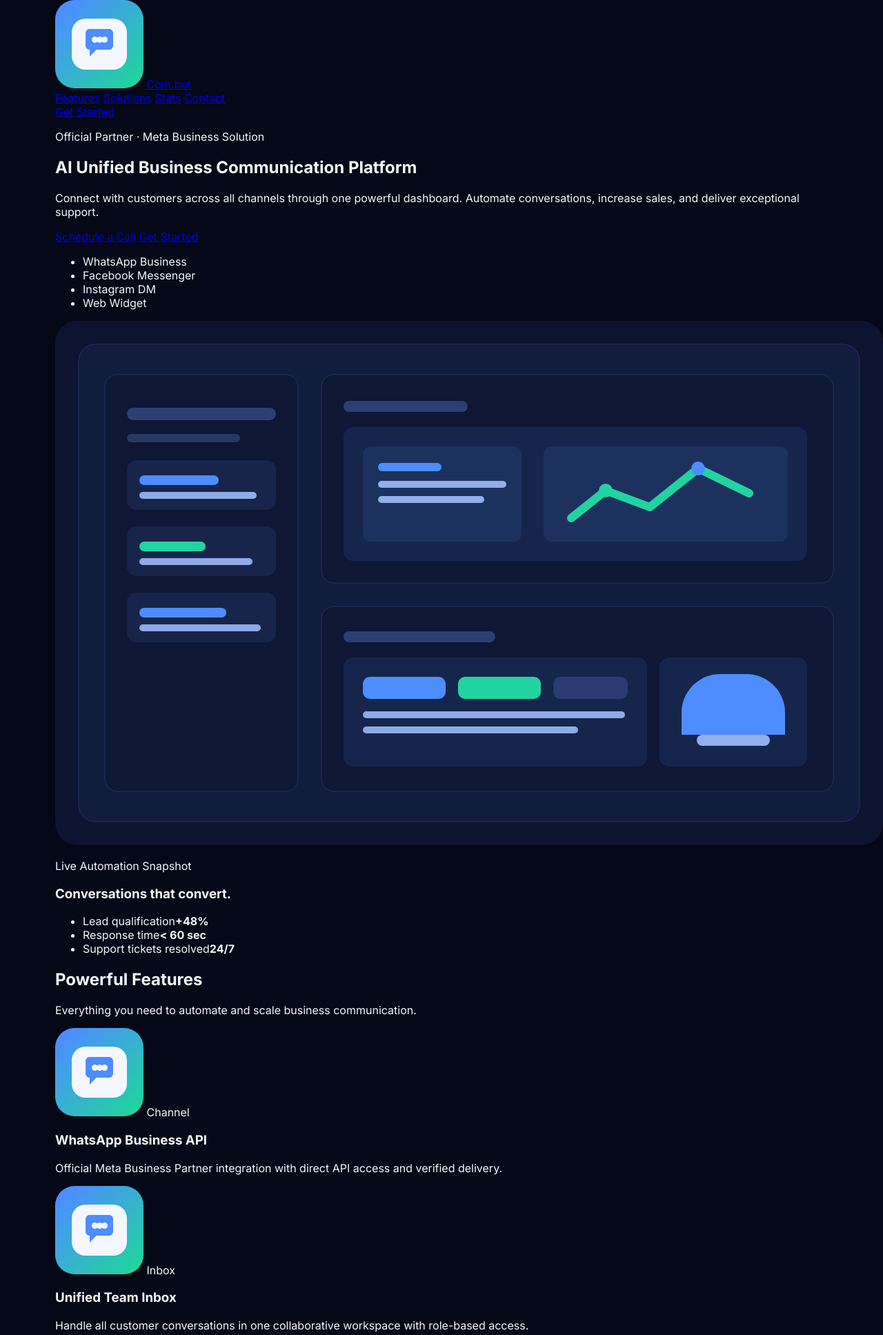
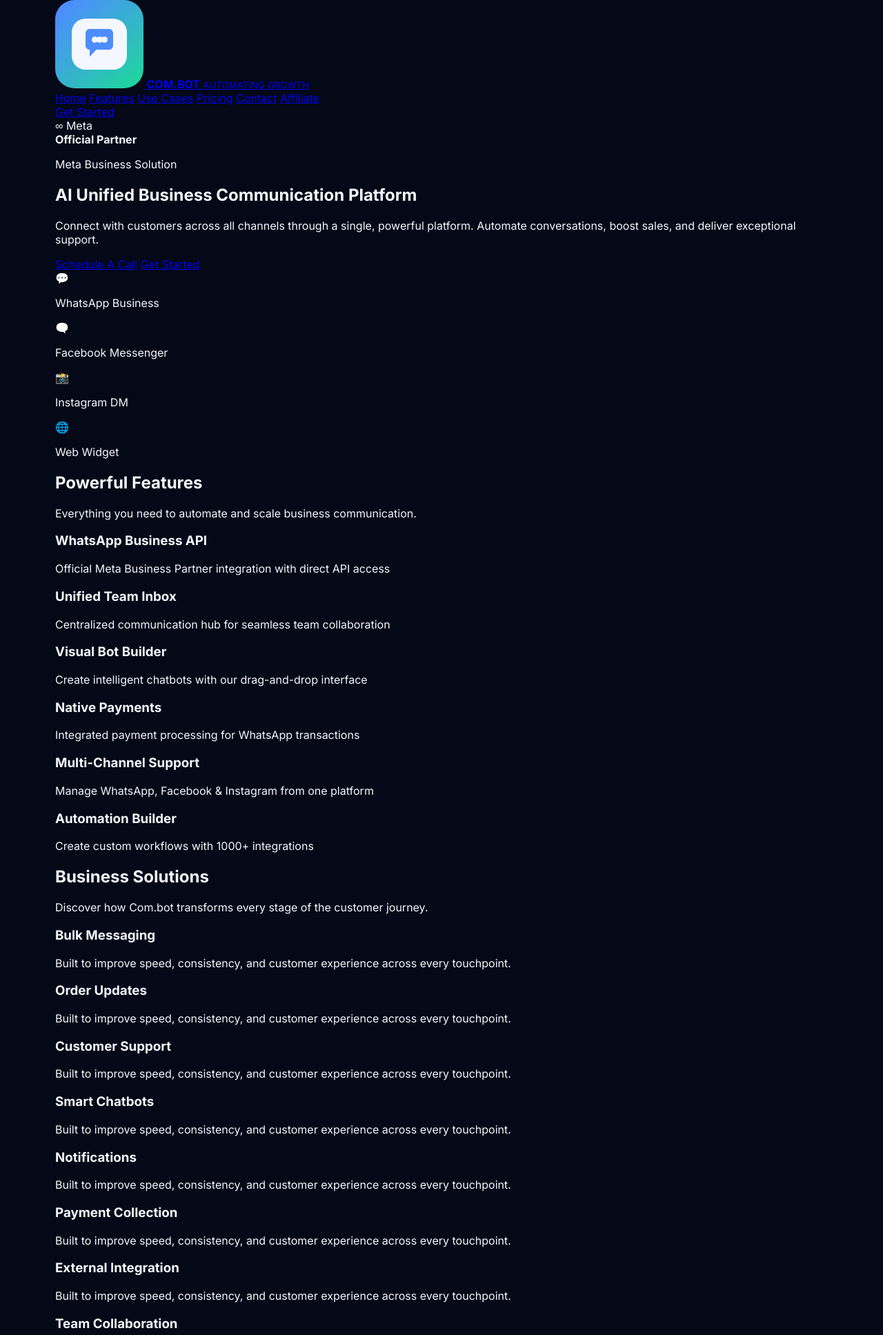
Before and after one commit to vinitjhaji/Vinit, a Laravel app: page / in a window 1280 px wide. Shown: the top 1935 px of the page at 69% size. Run offline with Laravel 12, Linux system fonts and the light colour scheme.

Commit message:
Redesign landing front-end to match com.bot hero style
Co-authored-by: vinitjhaji <vinitjhaji@users.noreply.github.com>

```diff
--- a/resources/views/welcome.blade.php
+++ b/resources/views/welcome.blade.php
@@ -36,23 +36,23 @@
 <body>
 @php
     $features = [
-        ['title' => 'WhatsApp Business API', 'description' => 'Official Meta Business Partner integration with direct API access and verified delivery.', 'icon' => 'Channel'],
-        ['title' => 'Unified Team Inbox', 'description' => 'Handle all customer conversations in one collaborative workspace with role-based access.', 'icon' => 'Inbox'],
-        ['title' => 'Visual Bot Builder', 'description' => 'Build chatbot journeys with drag-and-drop flows and reusable automation blocks.', 'icon' => 'Bot'],
-        ['title' => 'Native Payments', 'description' => 'Accept payments directly in chat to reduce checkout friction and increase conversions.', 'icon' => 'Pay'],
-        ['title' => 'Multi-Channel Support', 'description' => 'Manage WhatsApp, Instagram, Facebook Messenger, and web widget threads in one view.', 'icon' => 'Omni'],
-        ['title' => 'Automation Builder', 'description' => 'Connect 1000+ tools and trigger workflows for lead qualification, support, and follow-up.', 'icon' => 'Flow'],
+        ['title' => 'WhatsApp Business API', 'description' => 'Official Meta Business Partner integration with direct API access'],
+        ['title' => 'Unified Team Inbox', 'description' => 'Centralized communication hub for seamless team collaboration'],
+        ['title' => 'Visual Bot Builder', 'description' => 'Create intelligent chatbots with our drag-and-drop interface'],
+        ['title' => 'Native Payments', 'description' => 'Integrated payment processing for WhatsApp transactions'],
+        ['title' => 'Multi-Channel Support', 'description' => 'Manage WhatsApp, Facebook & Instagram from one platform'],
+        ['title' => 'Automation Builder', 'description' => 'Create custom workflows with 1000+ integrations'],
     ];
 
     $solutions = [
-        ['title' => 'Bulk Messaging', 'icon' => 'Bulk'],
-        ['title' => 'Order Updates', 'icon' => 'Order'],
-        ['title' => 'Customer Support', 'icon' => 'Help'],
-        ['title' => 'Smart Chatbots', 'icon' => 'AI'],
-        ['title' => 'Notifications', 'icon' => 'Bell'],
-        ['title' => 'Payment Collection', 'icon' => 'Bill'],
-        ['title' => 'External Integrations', 'icon' => 'API'],
-        ['title' => 'Team Collaboration', 'icon' => 'Team'],
+        'Bulk Messaging',
+        'Order Updates',
+        'Customer Support',
+        'Smart Chatbots',
+        'Notifications',
+        'Payment Collection',
+        'External Integration',
+        'Team Collaboration',
     ];
 
     $stats = [
@@ -60,22 +60,22 @@
         ['value' => '100+', 'label' => 'Government Bodies'],
         ['value' => '500+', 'label' => 'Global Partners'],
         ['value' => '50+', 'label' => 'Countries Served'],
-        ['value' => '25M+', 'label' => 'Messages / Day'],
-        ['value' => '100K+', 'label' => 'Bots Created'],
+        ['value' => '25M+', 'label' => 'Messages/Day', 'note' => 'Processed through our platform'],
+        ['value' => '100K+', 'label' => 'Bots Created', 'note' => 'Automating customer interactions'],
     ];
 
     $brands = [
         [
             'name' => '11 Automations',
-            'description' => 'Enterprise-grade automation solutions built for teams that need reliability, control, and scale.',
+            'description' => 'Enterprise-grade automation solutions designed to scale your business operations with advanced workflow capabilities and intelligent process optimization.',
         ],
         [
             'name' => 'Automations Builder',
-            'description' => 'A no-code workflow platform that helps non-technical teams automate repetitive business operations.',
+            'description' => 'Powerful no-code automation platform that empowers teams to create custom workflows, integrate systems, and automate complex business processes effortlessly.',
         ],
         [
             'name' => '1 Automations',
-            'description' => 'Simple automation tools for smaller businesses to streamline day-to-day communication and support.',
+            'description' => 'Streamlined automation suite focused on delivering simple, effective solutions for small businesses to automate their essential day-to-day operations.',
         ],
     ];
 @endphp
@@ -84,13 +84,18 @@
     <div class="container nav-wrapper">
         <a href="#" class="brand">
             <img class="brand-icon" src="/images/combot-icon.svg" alt="Com.bot icon">
-            <span>Com.bot</span>
+            <span class="brand-text">
+                <strong>COM.BOT</strong>
+                <small>AUTOMATING GROWTH</small>
+            </span>
         </a>
         <nav class="main-nav">
+            <a href="#">Home</a>
             <a href="#features">Features</a>
-            <a href="#solutions">Solutions</a>
-            <a href="#stats">Stats</a>
+            <a href="#solutions">Use Cases</a>
+            <a href="#pricing">Pricing</a>
             <a href="#contact">Contact</a>
+            <a href="#affiliate">Affiliate</a>
         </nav>
         <a class="nav-cta" href="https://v3.com.bot/register" target="_blank" rel="noopener noreferrer">Get Started</a>
     </div>
@@ -98,38 +103,42 @@
 
 <main>
     <section class="hero">
-        <div class="container hero-grid">
-            <div>
-                <p class="eyebrow">Official Partner · Meta Business Solution</p>
+        <div class="container">
+            <div class="hero-inner">
+                <div class="partner-badge">
+                    <div class="meta-mark">∞ Meta</div>
+                    <div>
+                        <strong>Official Partner</strong>
+                        <p>Meta Business Solution</p>
+                    </div>
+                </div>
                 <h1>AI Unified Business Communication Platform</h1>
                 <p class="hero-text">
-                    Connect with customers across all channels through one powerful dashboard.
-                    Automate conversations, increase sales, and deliver exceptional support.
+                    Connect with customers across all channels through a single, powerful platform.
+                    Automate conversations, boost sales, and deliver exceptional support.
                 </p>
                 <div class="hero-actions">
-                    <a class="btn btn-primary" href="https://wa.me/918069871810?text=inquire" target="_blank" rel="noopener noreferrer">Schedule a Call</a>
+                    <a class="btn btn-primary" href="https://wa.me/918069871810?text=inquire" target="_blank" rel="noopener noreferrer">Schedule A Call</a>
                     <a class="btn btn-secondary" href="https://v3.com.bot/register" target="_blank" rel="noopener noreferrer">Get Started</a>
                 </div>
-                <ul class="channel-list">
-                    <li>WhatsApp Business</li>
-                    <li>Facebook Messenger</li>
-                    <li>Instagram DM</li>
-                    <li>Web Widget</li>
-                </ul>
-            </div>
-            <div class="hero-card">
-                <img
-                    class="hero-visual"
-                    src="/images/hero-automation.svg"
-                    alt="Com.bot dashboard and automation illustration"
-                >
-                <p class="hero-card-label">Live Automation Snapshot</p>
-                <h3>Conversations that convert.</h3>
-                <ul>
-                    <li><span>Lead qualification</span><strong>+48%</strong></li>
-                    <li><span>Response time</span><strong>&lt; 60 sec</strong></li>
-                    <li><span>Support tickets resolved</span><strong>24/7</strong></li>
-                </ul>
+                <div class="channel-grid">
+                    <article class="channel-card">
+                        <span>💬</span>
+                        <p>WhatsApp Business</p>
+                    </article>
+                    <article class="channel-card">
+                        <span>🗨️</span>
+                        <p>Facebook Messenger</p>
+                    </article>
+                    <article class="channel-card">
+                        <span>📸</span>
+                        <p>Instagram DM</p>
+                    </article>
+                    <article class="channel-card">
+                        <span>🌐</span>
+                        <p>Web Widget</p>
+                    </article>
+                </div>
             </div>
         </div>
     </section>
@@ -141,10 +150,6 @@
             <div class="card-grid three-col">
                 @foreach ($features as $feature)
                     <article class="card">
-                        <div class="card-header">
-                            <img class="card-icon" src="/images/combot-icon.svg" alt="">
-                            <span class="card-chip">{{ $feature['icon'] }}</span>
-                        </div>
                         <h3>{{ $feature['title'] }}</h3>
                         <p>{{ $feature['description'] }}</p>
                     </article>
@@ -160,11 +165,7 @@
             <div class="card-grid four-col">
                 @foreach ($solutions as $solution)
                     <article class="card solution-card">
-                        <div class="card-header">
-                            <img class="card-icon" src="/images/combot-icon.svg" alt="">
-                            <span class="card-chip">{{ $solution['icon'] }}</span>
-                        </div>
-                        <h3>{{ $solution['title'] }}</h3>
+                        <h3>{{ $solution }}</h3>
                         <p>Built to improve speed, consistency, and customer experience across every touchpoint.</p>
                     </article>
                 @endforeach
@@ -181,6 +182,9 @@
                     <div class="stat-card">
                         <p class="stat-value">{{ $stat['value'] }}</p>
                         <p class="stat-label">{{ $stat['label'] }}</p>
+                        @if (!empty($stat['note']))
+                            <p class="stat-note">{{ $stat['note'] }}</p>
+                        @endif
                     </div>
                 @endforeach
             </div>
@@ -194,14 +198,31 @@
             <div class="card-grid three-col">
                 @foreach ($brands as $brand)
                     <article class="card">
-                        <div class="card-header">
-                            <img class="card-icon" src="/images/combot-icon.svg" alt="">
-                            <span class="card-chip">Brand</span>
-                        </div>
                         <h3>{{ $brand['name'] }}</h3>
                         <p>{{ $brand['description'] }}</p>
                     </article>
                 @endforeach
+            </div>
+        </div>
+    </section>
+
+    <section id="pricing" class="section alt-bg">
+        <div class="container">
+            <h2>Flexible Pricing</h2>
+            <p class="section-subtitle">Plans for startups, growth teams, and enterprise organizations.</p>
+            <div class="card-grid three-col">
+                <article class="card">
+                    <h3>Starter</h3>
+                    <p>Perfect for small teams launching their first WhatsApp automation flows.</p>
+                </article>
+                <article class="card">
+                    <h3>Growth</h3>
+                    <p>Built for scaling teams that need advanced automation, campaigns, and analytics.</p>
+                </article>
+                <article class="card">
+                    <h3>Enterprise</h3>
+                    <p>Custom volume, dedicated support, advanced governance, and secure integrations.</p>
+                </article>
             </div>
         </div>
     </section>
@@ -233,16 +254,27 @@
                     and scale customer support without scaling overhead.
                 </p>
                 <ul class="check-list">
-                    <li>Official WhatsApp Business API integration</li>
-                    <li>Enterprise-grade security and reliability</li>
-                    <li>Quick setup with guided onboarding</li>
+                    <li>Official Meta Partner with WhatsApp Business API</li>
+                    <li>Enterprise security with strong data protection</li>
+                    <li>Quick setup and integration in minutes</li>
                 </ul>
             </div>
             <div class="cta-card">
                 <img class="cta-visual" src="/images/hero-automation.svg" alt="Automation workflow preview">
-                <h3>Book Your Demo</h3>
-                <p>Get a personalized walkthrough tailored to your business goals.</p>
+                <h3>Get Started Today</h3>
+                <p>See how Com.bot can help your business grow with a personalized demo.</p>
                 <a class="btn btn-primary full" href="https://wa.me/918069871810?text=inquire" target="_blank" rel="noopener noreferrer">Send Message</a>
+            </div>
+        </div>
+    </section>
+
+    <section id="affiliate" class="section">
+        <div class="container narrow">
+            <h2>Affiliate Program</h2>
+            <p class="section-subtitle">Partner with us and grow with attractive referral rewards for every successful business onboarding.</p>
+            <div class="affiliate-box">
+                <p>Become an affiliate and help businesses adopt intelligent communication automation with Com.bot.</p>
+                <a class="btn btn-secondary" href="https://v3.com.bot/register" target="_blank" rel="noopener noreferrer">Join Affiliate Network</a>
             </div>
         </div>
     </section>
```
Also changed, not shown: resources/css/app.css (+214 -213 lines).
